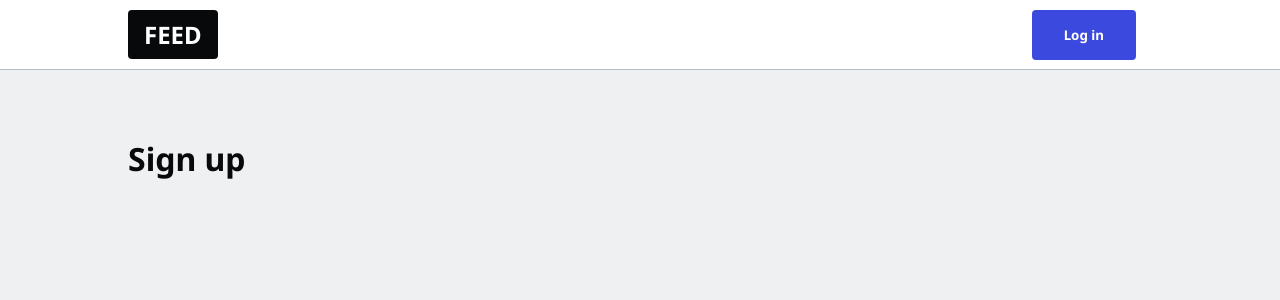
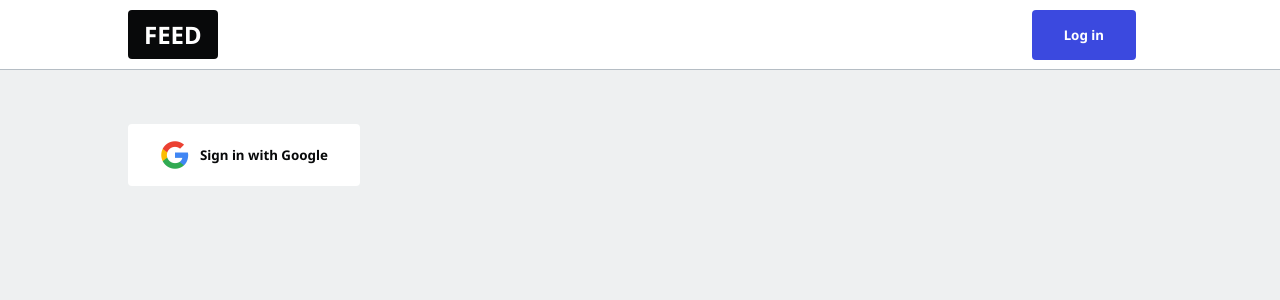
Before and after one commit to th91vi/next-firebase-blog, a Next.js app: page /enter in a window 1280 px wide. Shown: the top 300 px of the page. Built offline with nearby package versions, Linux system fonts and the light colour scheme; no server answers.

Commit message:
feat: added Google sign in method boilerplate

```diff
--- a/lib/firebase.ts
+++ b/lib/firebase.ts
@@ -4,13 +4,13 @@ import 'firebase/firestore';
 import 'firebase/storage';
 
 const firebaseConfig = {
-  apiKey: process.env.REACT_APP_FIREBASE_API_KEY,
-  authDomain: process.env.REACT_APP_FIREBASE_AUTH_DOMAIN,
-  projectId: process.env.REACT_APP_FIREBASE_PROJECT_ID,
-  storageBucket: process.env.REACT_APP_FIREBASE_STORAGE_BUCKET,
-  messagingSenderId: process.env.REACT_APP_FIREBASE_MESSAGING_SENDER_ID,
-  appId: process.env.REACT_APP_FIREBASE_API_ID,
-  measurementId: process.env.REACT_APP_FIREBASE_MEASUREMENT_ID,
+  apiKey: process.env.NEXT_PUBLIC_FIREBASE_API_KEY,
+  authDomain: process.env.NEXT_PUBLIC_FIREBASE_AUTH_DOMAIN,
+  projectId: process.env.NEXT_PUBLIC_FIREBASE_PROJECT_ID,
+  storageBucket: process.env.NEXT_PUBLIC_FIREBASE_STORAGE_BUCKET,
+  messagingSenderId: process.env.NEXT_PUBLIC_FIREBASE_MESSAGING_SENDER_ID,
+  appId: process.env.NEXT_PUBLIC_FIREBASE_API_ID,
+  measurementId: process.env.NEXT_PUBLIC_FIREBASE_MEASUREMENT_ID,
 };
 
 if (!firebase.apps.length) {
@@ -18,5 +18,7 @@ if (!firebase.apps.length) {
 }
 
 export const auth = firebase.auth();
+export const googleAuthProvider = new firebase.auth.GoogleAuthProvider();
+
 export const firestore = firebase.firestore();
 export const storage = firebase.storage();
--- a/pages/enter.tsx
+++ b/pages/enter.tsx
@@ -1,9 +1,46 @@
 import React from 'react';
+import { auth, googleAuthProvider } from '../lib/firebase';
+
+const SignInButton = () => {
+  const signInWithGoogle = async () => {
+    try {
+      await auth.signInWithPopup(googleAuthProvider);
+    } catch (error) {
+      console.error(error);
+    }
+  };
+
+  return (
+    <button type="button" className="btn-google" onClick={signInWithGoogle}>
+      <img src="/google-logo.png" alt="Google logo" /> Sign in with Google
+    </button>
+  );
+};
+
+const SignOutButton = () => (
+  <button type="button" onClick={() => auth.signOut()}>
+    Sign out
+  </button>
+);
+const UsernameForm = () => {
+  return null;
+};
 
 const EnterPage = () => {
+  const user = null;
+  const username = null;
+
   return (
     <main>
-      <h1>Sign up</h1>
+      {user ? (
+        !username ? (
+          <UsernameForm />
+        ) : (
+          <SignOutButton />
+        )
+      ) : (
+        <SignInButton />
+      )}
     </main>
   );
 };
```
Also changed, not shown: public/google-logo.png (added).
